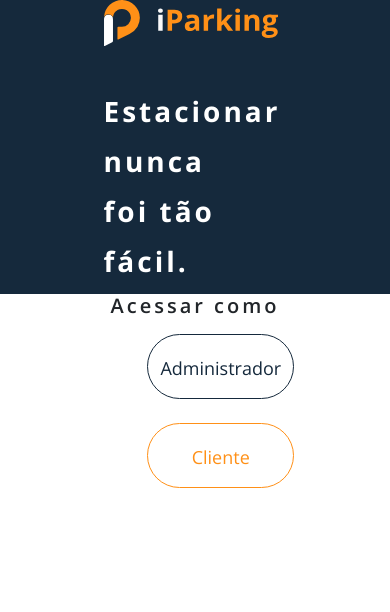
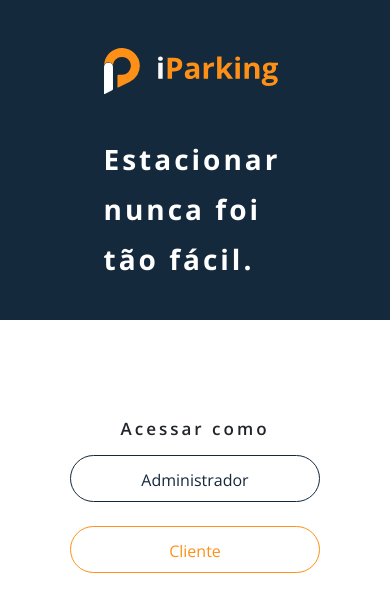
Before and after one commit to luisgomes01/iParking, a React (Vite) app: page / in a window 390 px wide. Shown: the top 612 px of the page. Built offline with nearby package versions, Linux system fonts and the light colour scheme.

Commit message:
Add responsivity to login page

```diff
--- a/src/pages/home/Home.jsx
+++ b/src/pages/home/Home.jsx
@@ -8,7 +8,7 @@ export default function Home() {
   return (
     <main className="container-fluid d-flex p-0 home">
       <section className="container-fluid d-flex justify-content-end left-container">
-        <div className="d-flex flex-column h-100 justify-content-center left-container-items w-75">
+        <div className="d-flex flex-column h-100 justify-content-center left-container-items mx-sm-3 w-75">
           <img className="logo" alt="logo.svg" src={logo} />
           <h2 className="text-left text-white w-75">
             {CONSTANTS.PARK_WAS_NEVER_THAT_EASY}
@@ -16,11 +16,11 @@ export default function Home() {
         </div>
       </section>
       <section className="container-fluid right-container">
-        <div className="align-items-center d-flex flex-column gap-2 justify-content-center right-container-content">
+        <div className="align-items-center d-flex flex-column gap-2 h-100 justify-content-center mt-3 right-container-content">
           <div className="right-container-title">
             <h2>{CONSTANTS.ACCESS_AS}</h2>
           </div>
-          <div className="d-grid gap-3 col-6 mx-auto right-container-body">
+          <div className="d-grid gap-3 col-lg-6 right-container-body">
             <button type="button" className="btn btn-outline-dark">
               <span className="align-middle w-100 h-100">
                 {CONSTANTS.ADMIN}
--- a/src/pages/home/home.scss
+++ b/src/pages/home/home.scss
@@ -14,7 +14,6 @@
       .logo {
         max-width: 275px;
         max-height: 80px;
-        top: 100px;
       }
 
       h2 {
@@ -79,9 +78,6 @@
     .left-container {
       .left-container-items {
         gap: 100px !important;
-        .logo {
-          margin-right: 40px;
-        }
 
         h2 {
           font-size: 40px;
@@ -113,12 +109,9 @@
     .left-container {
       .left-container-items {
         gap: 50 !important;
-        .logo {
-          margin-right: 0px;
-        }
 
         h2 {
-          font-size: 30px;
+          font-size: 22px;
           font-weight: $font-weight-bold;
           line-height: 60px;
           width: 55%;
@@ -148,69 +141,43 @@
   .home {
     flex-direction: column !important;
     width: 100% !important;
+    height: 100% !important;
     .left-container {
+      height: 20rem;
       width: 100%;
       .left-container-items {
         gap: 40px !important;
 
         .logo {
           margin-right: 100px;
-          max-width: 275px;
-          max-height: 80px;
+          margin-top: 20px;
         }
 
         h2 {
           font-size: 28px;
           font-weight: $font-weight-bold;
           line-height: 50px;
-          max-width: 55%;
+          max-width: 70%;
         }
       }
     }
 
     .right-container {
       width: 55%;
-
+      height: 20rem;
       .right-container-content {
-        height: 100%;
-
         .right-container-title {
           h2 {
-            font-size: 20px !important;
-            font-weight: $font-weight-semibold;
+            font-size: 17px !important;
           }
         }
 
         .right-container-body {
           button {
             border-radius: 40px !important;
-            font-size: 18px !important;
-            font-weight: $font-weight-regular;
-          }
-
-          .btn-outline-dark {
-            border-color: $dark;
-            color: $dark;
-          }
-
-          .btn-outline-dark:hover {
-            background-color: $dark;
-            color: #fff;
-          }
-
-          .btn-outline-primary {
-            border-color: $orange;
-            color: $orange;
-          }
-
-          .btn-outline-primary:focus,
-          .btn-outline-dark:focus {
-            box-shadow: none;
-          }
-
-          .btn-outline-primary:hover {
-            background-color: $orange;
-            color: #fff;
+            font-size: 16px !important;
+            height: 47px;
+            width: 250px;
           }
         }
       }
```
